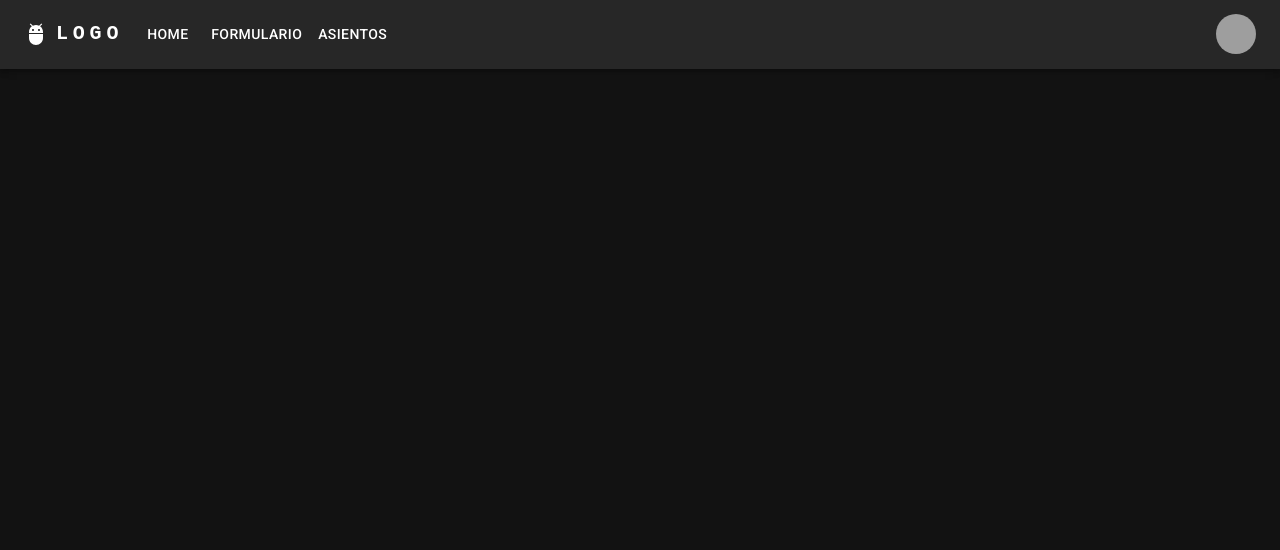
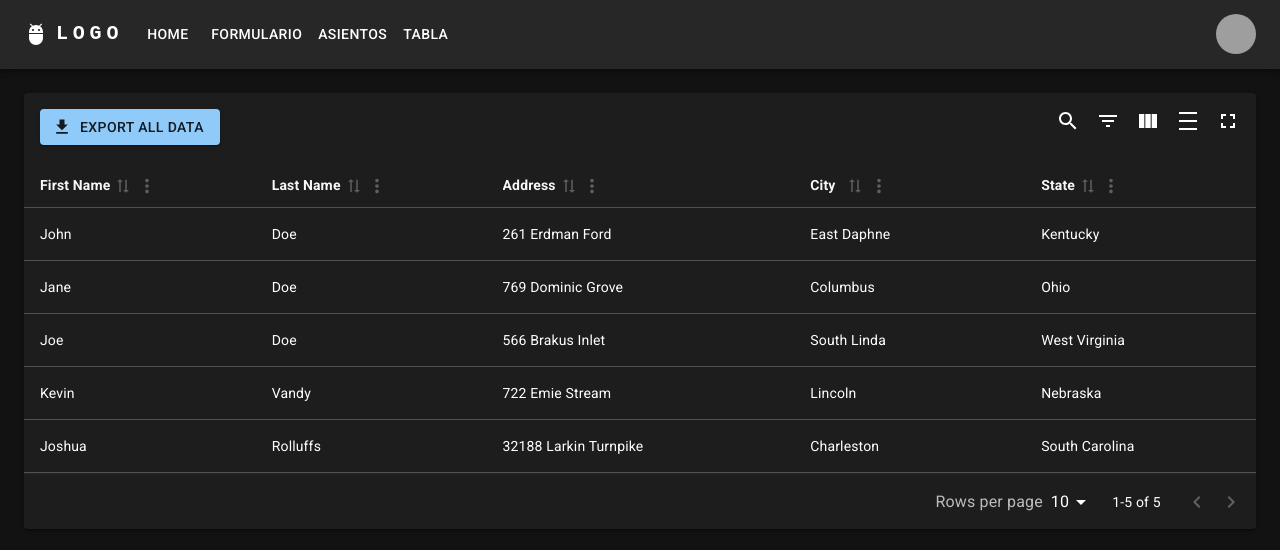
Before and after one commit to asblazquez/prueba_escuela_judicial, a React (Vite) app: page /tabla in a window 1280 px wide. Shown: the top 550 px of the page. Built offline with nearby package versions, Linux system fonts and the light colour scheme; grey boxes are pictures that could not be loaded.

Commit message:
Pagina de tablas

```diff
--- a/src/App.jsx
+++ b/src/App.jsx
@@ -2,6 +2,7 @@ import AppBarCoponent from "./components/AppBar"
 import { BrowserRouter, Routes, Route } from "react-router-dom"
 import { Formulario } from "./pages/Formulario"
 import { Asientos } from "./pages/Asientos"
+import { PruebaTabla } from "./pages/PruebaTabla"
 
 function App() {
 
@@ -14,7 +15,8 @@ function App() {
           <Routes>
             <Route path="/home" element={<h1>Home</h1>} />
             <Route path="/formulario" element={<Formulario />} />
-            <Route path="/Asientos" element={<Asientos />} />
+            <Route path="/asientos" element={<Asientos />} />
+            <Route path="/tabla" element={<PruebaTabla />} />
           </Routes>
           </BrowserRouter>
     </div>
--- a/src/components/AppBar.jsx
+++ b/src/components/AppBar.jsx
@@ -14,7 +14,7 @@ import MenuItem from '@mui/material/MenuItem';
 import AdbIcon from '@mui/icons-material/Adb';
 import { Link } from 'react-router-dom';
 
-const pages = ['Home', 'Formulario', 'Asientos'];
+const pages = ['Home', 'Formulario', 'Asientos', 'Tabla'];
 const settings = ['Perfil', 'Cerrar sesión', 'Ajustes'];
 
 function AppBarCoponent() {
--- a/src/pages/Asientos.jsx
+++ b/src/pages/Asientos.jsx
@@ -15,7 +15,7 @@ export function Asientos () {
   };
 
   const renderSeats = () => {
-    const totalSeats = 100;
+    const totalSeats = 40;
     const seats = [];
 
     for (let i = 1; i <= totalSeats; i++) {
--- /dev/null
+++ b/src/pages/PruebaTabla.jsx
@@ -0,0 +1,123 @@
+import { useMemo } from 'react';
+import { MaterialReactTable } from 'material-react-table';
+import { Container, Box, Button } from '@mui/material';
+import { Download } from '@mui/icons-material';
+import * as XLSX from 'xlsx'
+
+const data = [
+  {
+    name: {
+      firstName: 'John',
+      lastName: 'Doe',
+    },
+    address: '261 Erdman Ford',
+    city: 'East Daphne',
+    state: 'Kentucky',
+  },
+  {
+    name: {
+      firstName: 'Jane',
+      lastName: 'Doe',
+    },
+    address: '769 Dominic Grove',
+    city: 'Columbus',
+    state: 'Ohio',
+  },
+  {
+    name: {
+      firstName: 'Joe',
+      lastName: 'Doe',
+    },
+    address: '566 Brakus Inlet',
+    city: 'South Linda',
+    state: 'West Virginia',
+  },
+  {
+    name: {
+      firstName: 'Kevin',
+      lastName: 'Vandy',
+    },
+    address: '722 Emie Stream',
+    city: 'Lincoln',
+    state: 'Nebraska',
+  },
+  {
+    name: {
+      firstName: 'Joshua',
+      lastName: 'Rolluffs',
+    },
+    address: '32188 Larkin Turnpike',
+    city: 'Charleston',
+    state: 'South Carolina',
+  },
+];
+
+export function PruebaTabla() {
+  const columns = useMemo(
+    () => [
+      {
+        accessorKey: 'name.firstName',
+        header: 'First Name',
+        size: 150,
+      },
+      {
+        accessorKey: 'name.lastName',
+        header: 'Last Name',
+        size: 150,
+      },
+      {
+        accessorKey: 'address',
+        header: 'Address',
+        size: 200,
+      },
+      {
+        accessorKey: 'city',
+        header: 'City',
+        size: 150,
+      },
+      {
+        accessorKey: 'state',
+        header: 'State',
+        size: 150,
+      },
+    ],
+    [],
+  );
+
+  const handleExportData = (data) => {
+    console.log(data)
+    const flattenedData = data.map((item) => ({
+        'First Name': item.original.name.firstName,
+        'Last Name': item.original.name.lastName,
+        Address: item.original.address,
+        City: item.original.city,
+        State: item.original.state,
+    }));
+    const ws = XLSX.utils.json_to_sheet(flattenedData);
+
+    const wb = XLSX.utils.book_new();
+    XLSX.utils.book_append_sheet(wb, ws, 'Sheet1');
+
+    XLSX.writeFile(wb, 'exported_data.xlsx');
+  }
+
+  return (
+    <Container maxWidth="xl" sx={{ mt: 3 }}>
+        <MaterialReactTable columns={columns} data={data}
+            renderTopToolbarCustomActions={({ table }) =>(
+                <Box
+                    sx={{ display: 'flex', gap: '1rem', p: '0.5rem', flexWrap: 'wrap' }}>
+                    <Button
+                        color="primary"
+                        onClick={() => {handleExportData(table.getRowModel().rows)}}
+                        startIcon={<Download />}
+                        variant="contained">
+                        Export All Data
+                    </Button>
+                </Box>
+            )}
+         />
+    </Container>
+    )
+
+}
```
Also changed, not shown: package.json (+5 -3 lines), 1 other file (tests, documents, lock files or other folders).
